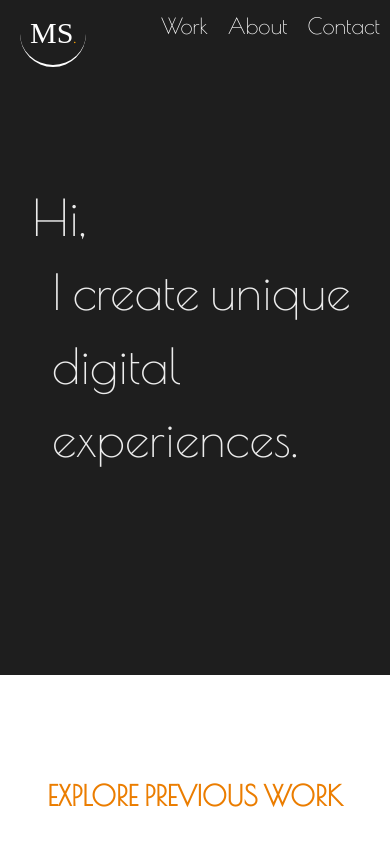
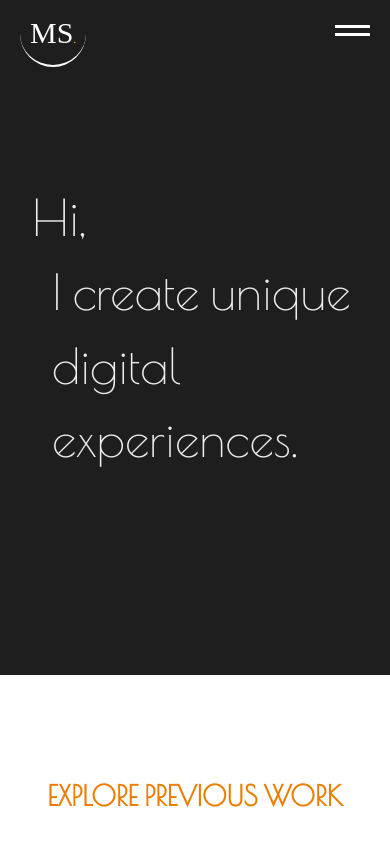
Before and after one commit to martinstojmenovski/Portfolio, a React (Create React App) app: page / in a window 390 px wide. Shown: the top 844 px of the page. Built offline with nearby package versions, Linux system fonts and the light colour scheme; a web font is replaced by a local one.

Commit message:
Finished animation on hamburger menu..

```diff
--- a/src/Components/DropdownMenu.js
+++ b/src/Components/DropdownMenu.js
@@ -5,38 +5,6 @@ import styled, { keyframes } from 'styled-components'
 function DropdownMenu({ scrollToSection, about, skills, project }) {
     const [navbarOpen, setNavbarOpen] = useState(false);
 
-
-
-
-
-
-const fadeInLeft =
-        keyframes`
-        0% {
-            opacity: 0;
-            transform: translateX(30px);
-
-          }
-          100% {
-            opacity: 1;
-            transform: translateX(0);
-          }
-    `
-    const AnimatedHamburger = styled.div`
-    animation: ${fadeInLeft} 550ms linear
-    ` ;
-    const hamburger = (
-        <AnimatedHamburger style={{zIndex:"66"}}>
-            <span style={barStyle}></span>
-            <span style={barStyle}></span>
-        </AnimatedHamburger>
-    )
-    const x = (
-        <div>
-            <span style={{ ...barStyle, transform: "translateY(4px) rotate(45deg)" }}></span>
-            <span style={{ ...barStyle, transform: "translateY(-4px) rotate(-45deg)" }}></span>
-        </div>
-    )
 
     const showHamburgerStyle = {
         position: "absolute",
@@ -53,9 +21,13 @@ const fadeInLeft =
     return (
         <div>
             <button
-                onClick={() => setNavbarOpen((prev) => !prev)}
+                onClick={() =>  setNavbarOpen((prev) => !prev)}
             >
-                {navbarOpen ? x : hamburger}
+
+                <div >
+                    <span style={{...barStyle, transform: navbarOpen ?  "translateY(4px) rotate(45deg)" : "translateY(0) rotate(0)"}} ></span>
+                    <span style={{...barStyle, transform:  navbarOpen ?  "translateY(-4px) rotate(-45deg)" : "translateY(0) rotate(0)"}} ></span>
+                </div>
             </button>
             <ul style={{ ...showHamburgerStyle, transform: navbarOpen ? "translateY(0)" : "translateX(300px)", opacity: navbarOpen ? "1" : "0" }} >
                 <li style={styleList} className={'PROJECT'} onClick={() => { scrollToSection(project); setNavbarOpen((prev) => !prev) }} >Work</li>
--- a/src/Components/Navigation.js
+++ b/src/Components/Navigation.js
@@ -37,10 +37,23 @@ export default function Navigation() {
     useEffect(() => {
         const handleScroll = () => {
 
-            if (window.scrollY >= 50) {
+            if (window.scrollY > 50) {
                 setHamburger(false)
+            document.getElementsByClassName('PROJECT')[0].style.opacity = "0"
+            document.getElementsByClassName('PROJECT')[0].style.transform = "translateY(-40px)"
+            document.getElementsByClassName('ABOUT')[0].style.opacity = "0"
+            document.getElementsByClassName('ABOUT')[0].style.transform = "translateY(-40px)"
+            document.getElementsByClassName('CONTACT')[0].style.opacity = "0"
+            document.getElementsByClassName('CONTACT')[0].style.transform = "translateY(-40px)"
+
             } else {
                 setHamburger(true)
+                document.getElementsByClassName('PROJECT')[0].style.opacity = "1"
+                document.getElementsByClassName('PROJECT')[0].style.transform = "translateY(0)"
+                document.getElementsByClassName('ABOUT')[0].style.opacity = "1"
+                document.getElementsByClassName('ABOUT')[0].style.transform = "translateY(0)"
+                document.getElementsByClassName('CONTACT')[0].style.opacity = "1"
+                document.getElementsByClassName('CONTACT')[0].style.transform = "translateY(0)"
             }
         }
         window.addEventListener('scroll', handleScroll)
@@ -62,11 +75,8 @@ export default function Navigation() {
             const sectionTop = section.offsetTop
             if (window.scrollY + 20 >= sectionTop) {
                 current = section.getAttribute('class')
-
             }
-
             if (section.classList.contains(current)) {
-
                 navLi.forEach(li => {
                     li.style.color = "white"
                     spans.forEach(span => span.style.backgroundColor = "white")
@@ -75,18 +85,13 @@ export default function Navigation() {
                         spans.forEach(span => span.style.backgroundColor = "black")
                     }
                 })
-
             }
-
         })
-
-
         navLi.forEach(li => {
             li.style.borderBottom = "2px solid transparent"
             if (li.classList.contains(current)) {
                 li.style.borderBottom = "2px solid"
             }
-
         })
     }
     window.addEventListener('scroll', makeBorderbox)
@@ -99,90 +104,99 @@ export default function Navigation() {
         fontSize: "30px",
         color: "white",
     }
-    const fadeInTop =
-        keyframes`
-        0% {
-            opacity: 0;
-            transform: translateY(-30px);
-          }
-          100% {
-            opacity: 1;
-            transform: translateY(0);
-          }
-    `
-    const fadeOutBottom =
-        keyframes`
-        from {
-            opacity: 1;
-            transform: translateY(0);
-          }
-          to {
-            opacity: 0;
-            transform: translateY(-30px);
-          }
-    `
+//     const fadeInTop = keyframes`
+//         0% {
+//             opacity: 0;
+//             transform: translateY(-30px);
+//           }
+//           100% {
+//             opacity: 1;
+//             transform: translateY(0);
+//           }
+//     `
+//     const fadeOutBottom = keyframes`
+//         from {
+//             opacity: 1;
+//             transform: translateY(0);
+//           }
+//           to {
+//             opacity: 0;
+//             transform: translateY(-30px);
+//           }
+//     `
 
-    const AnimatedLiWork = styled.li`
-    animation: ${fadeInTop} 150ms linear
-`;
+//     const AnimatedLiWork = styled.li`
+//     animation: ${fadeInTop} 150ms linear
+// `;
 
-const AnimatedLiAbout = styled.li`
-animation: ${fadeInTop} 250ms linear
-` ;
-const AnimatedLiContact = styled.li`
-animation: ${fadeInTop} 350ms linear;
-`;
-    const desktopMenu = (
+// const AnimatedLiAbout = styled.li`
+// animation: ${fadeInTop} 250ms linear
+// ` ;
+// const AnimatedLiContact = styled.li`
+// animation: ${fadeInTop} 350ms linear;
+// `;
+    // const desktopMenu = (
+
+    //     <ul style={{ display: "flex", position:"absolute", top:"0", right:"0", zIndex:"69" }} >
+    //         <AnimatedLiWork style={{...styleList}} className={'PROJECT'} onClick={() => scrollToSection(project)} >Work</AnimatedLiWork>
+    //         <AnimatedLiAbout style={styleList} className={'ABOUT'} onClick={() => scrollToSection(about)} >About</AnimatedLiAbout>
+    //         <AnimatedLiContact style={styleList} className={'CONTACT'} onClick={() => scrollToSection(skills)} >Contact</AnimatedLiContact>
+    //     </ul>
+    // )
+
+      const desktopMenu = (
 
         <ul style={{ display: "flex", position:"absolute", top:"0", right:"0", zIndex:"69" }} >
-            <AnimatedLiWork style={{...styleList}} className={'PROJECT'} onClick={() => scrollToSection(project)} >Work</AnimatedLiWork>
-            <AnimatedLiAbout style={styleList} className={'ABOUT'} onClick={() => scrollToSection(about)} >About</AnimatedLiAbout>
-            <AnimatedLiContact style={styleList} className={'CONTACT'} onClick={() => scrollToSection(skills)} >Contact</AnimatedLiContact>
-        </ul>
-    )
-    const AnimatedLiWork2 = styled.li`
-    animation: ${fadeOutBottom} 350ms linear
-`;
-
-const AnimatedLiAbout2 = styled.li`
-animation: ${fadeOutBottom} 250ms linear
-` ;
-const AnimatedLiContact2 = styled.li`
-animation: ${fadeOutBottom} 150ms linear;
-`;
-    const desktopMenuReverse = (
-
-        <ul style={{ display: "flex", position:"absolute", top:"0", right:"0"   }} >
-            <AnimatedLiWork2 style={{...styleList, opacity: "0",  transform: "translateY(-30px)"}} >Work</AnimatedLiWork2>
-            <AnimatedLiAbout2 style={{...styleList, opacity: "0",  transform: "translateY(-30px)"}} >About</AnimatedLiAbout2>
-            <AnimatedLiContact2 style={{...styleList, opacity: "0",  transform: "translateY(-30px)"}} >Contact</AnimatedLiContact2>
+            <li style={{...styleList, transition: "all 100ms linear"}} className={'PROJECT'} onClick={() => scrollToSection(project)} >Work</li>
+            <li style={{...styleList, transition: "all 200ms linear"}} className={'ABOUT'} onClick={() => scrollToSection(about)} >About</li>
+            <li style={{...styleList, transition: "all 300ms linear"}} className={'CONTACT'} onClick={() => scrollToSection(skills)} >Contact</li>
         </ul>
     )
 
-    const fadeOutRight =
-    keyframes`
-    0% {
-        opacity: 1;
-            transform: translateX(0);
-      }
-      100% {
-        opacity: 0;
-        transform: translateX(30px);
-      }
-`
 
-    const AnimatedHamburger = styled.div`
-    animation: ${fadeOutRight} 100ms linear
-`;
+//     const AnimatedLiWork2 = styled.li`
+//     animation: ${fadeOutBottom} 350ms linear
+// `;
+
+// const AnimatedLiAbout2 = styled.li`
+// animation: ${fadeOutBottom} 250ms linear
+// ` ;
+// const AnimatedLiContact2 = styled.li`
+// animation: ${fadeOutBottom} 150ms linear;
+// `;
+//     const desktopMenuReverse = (
+
+//         <ul style={{ display: "flex", position:"absolute", top:"0", right:"0"   }} >
+//             <AnimatedLiWork2 style={{...styleList, opacity: "0",  transform: "translateY(-30px)"}} >Work</AnimatedLiWork2>
+//             <AnimatedLiAbout2 style={{...styleList, opacity: "0",  transform: "translateY(-30px)"}} >About</AnimatedLiAbout2>
+//             <AnimatedLiContact2 style={{...styleList, opacity: "0",  transform: "translateY(-30px)"}} >Contact</AnimatedLiContact2>
+//         </ul>
+//     )
+
+//     const fadeOutRight =
+//     keyframes`
+//     0% {
+//         opacity: 1;
+//             transform: translateX(0);
+//       }
+//       100% {
+//         opacity: 0;
+//         transform: translateX(30px);
+//       }
+// `
+
+//     const AnimatedHamburger = styled.div`
+//     animation: ${fadeOutRight} 100ms linear
+// `;
 
 
-    const dropdownMenuReverse = (
-        <AnimatedHamburger style={{opacity: "0", transform: "translateX(30px)"}} >
-        <span style={barStyle}></span>
-        <span style={barStyle}></span>
-    </AnimatedHamburger>
+//     const dropdownMenuReverse = (
+//         <AnimatedHamburger style={{opacity: "0", transform: "translateX(30px)"}} >
+//         <span style={barStyle}></span>
+//         <span style={barStyle}></span>
+//     </AnimatedHamburger>
 
-    )
+    // )
 
 
 
@@ -203,8 +217,10 @@ animation: ${fadeOutBottom} 150ms linear;
                     <li style={{ ...styleList, ...styleLogo }} className={'DASHBOARD'} onClick={() => scrollToSection(dashboard)}>MS<span style={{ color: "orange" }}>.</span></li>
                 </div>
                 <div>
-                {hamburger ? desktopMenu : desktopMenuReverse}
-                {hamburger ?  dropdownMenuReverse :  <DropdownMenu /> }
+                {/* {hamburger ?  dropdownMenuReverse :  <DropdownMenu /> }
+                {hamburger ? desktopMenu : desktopMenuReverse} */}
+                {/* {desktopMenu} */}
+                <DropdownMenu  about={about}project={project} skills={skills} dashboard={dashboard} scrollToSection={scrollToSection} />
                 </div>
 
             </nav>
```
